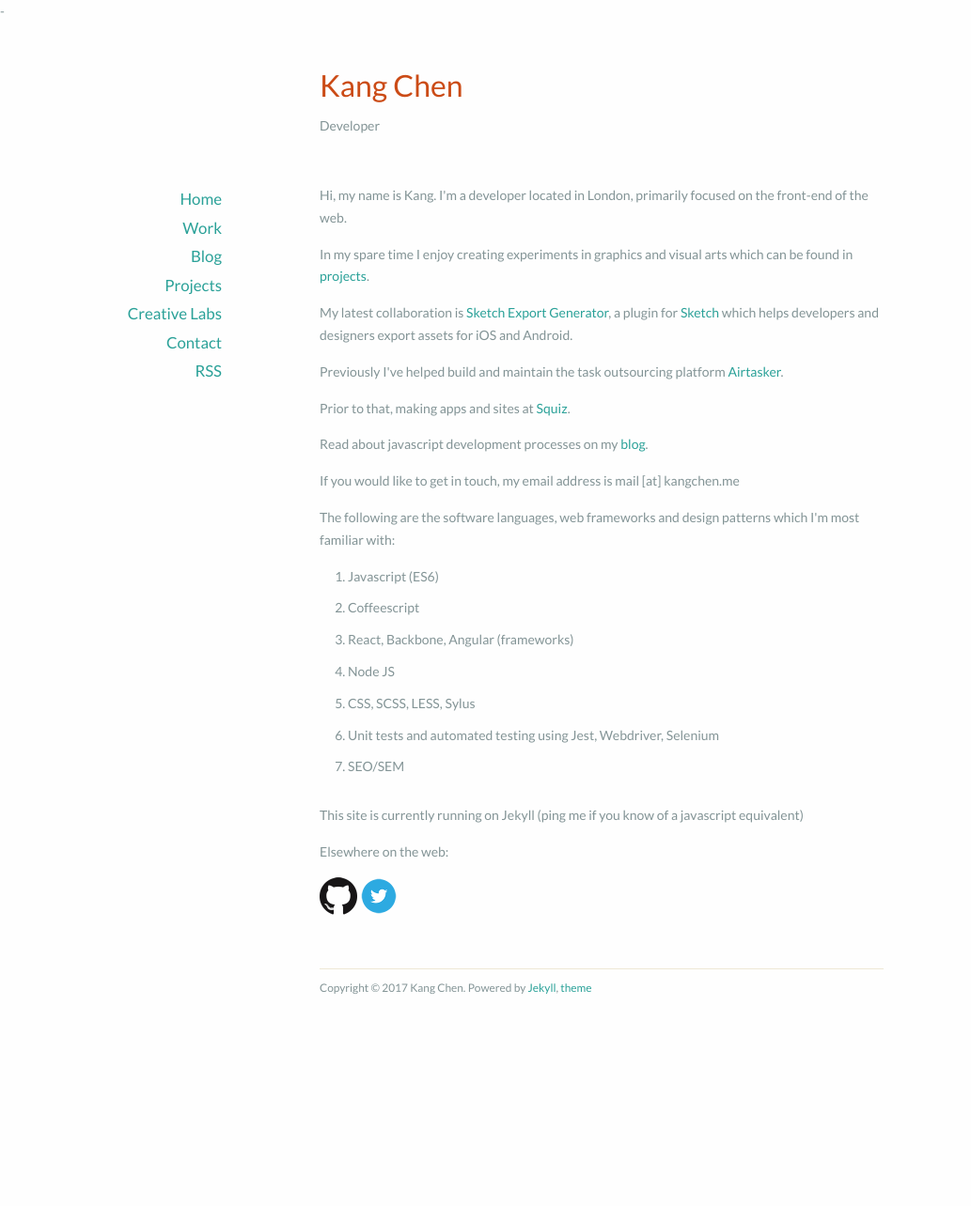
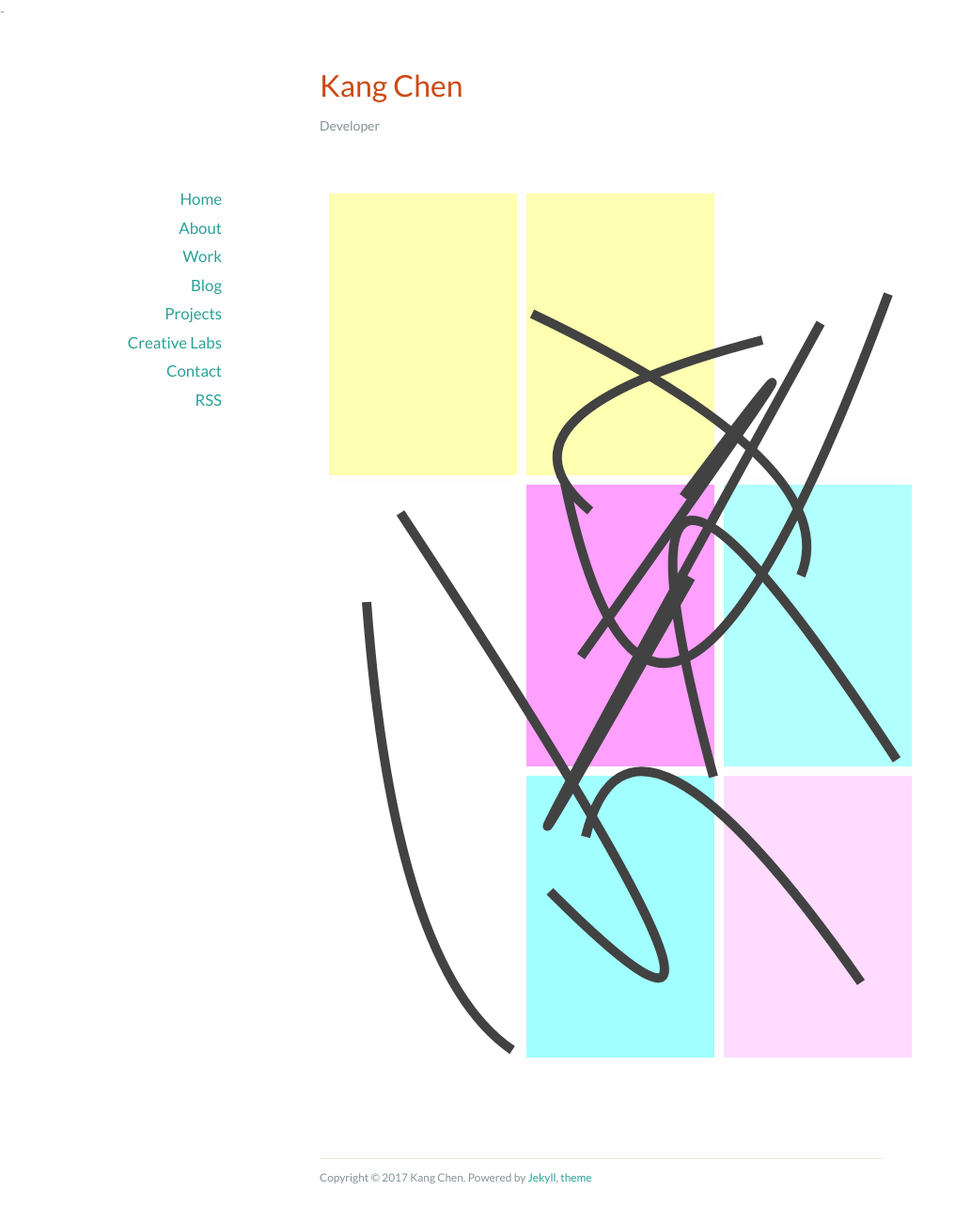
Before and after one commit to kang-chen/kang-chen.github.io, a Jekyll site: the page built from index.html, in a window 1280 px wide. Shown: the whole page at 94% size, without its empty margins (0-1033 px from the left). Built offline with Jekyll 4.4.1, drawn with Linux system fonts in a browser that asks for light colours; nearby versions of some CDN libraries; the list of posts is cut into pages by our own code; before the commit the page ends 1082 px from its top, so only the background shows below that.

```diff
--- a/_layouts/default.html
+++ b/_layouts/default.html
@@ -18,6 +18,7 @@
   <link href="https://fonts.googleapis.com/css?family=Lato" rel="stylesheet">
   <link href="/assets/css/style.css" rel="stylesheet" />
   <link href="/assets/css/colors-light.css" rel="stylesheet" />
+  <script src="https://ajax.googleapis.com/ajax/libs/jquery/3.2.1/jquery.min.js"></script>
   <script>
     (function(i,s,o,g,r,a,m){i['GoogleAnalyticsObject']=r;i[r]=i[r]||function(){
     (i[r].q=i[r].q||[]).push(arguments)},i[r].l=1*new Date();a=s.createElement(o),
@@ -32,13 +33,12 @@
     <h1><a href="/">Kang Chen</a></h1>
     <p>Developer</p>
   </header>
-
   <div id="page">
     <div id="sidebar">
       <nav>
         <ul>
           <li><a href="/">Home</a></li>
-          <!-- <li><a href="/about">About</a></li> -->
+          <li><a href="/about">About</a></li>
           <li><a href="/work">Work</a></li>
           <li><a href="/blog">Blog</a></li>
           <li><a href="/projects">Projects</a></li>
@@ -69,8 +69,5 @@
       $('#sidebar nav ul').mobileMenu({'topOptionText': 'Menu', 'prependTo': '#sidebar nav'});
     });
   </script>
-
-
-
 </body>
 </html>
--- a/index.html
+++ b/index.html
@@ -2,47 +2,81 @@
 layout: default
 title: Home
 ---
-<div class="about">
-  <p>Hi, my name is Kang. I'm a developer located in London, primarily focused on the front-end of the web.</p>
-  <p>In my spare time I enjoy creating experiments in graphics and visual arts which can be found in <a href="/projects">projects</a>.</p>
-  <p>My latest collaboration is <a href="https://github.com/kang-chen/sketch-export-generator" target="_blank">Sketch Export Generator</a>, a plugin for <a href="https://www.sketchapp.com/" target="_blank">Sketch</a> which helps developers and designers export assets for iOS and Android.</p>
-  <p>Previously I've helped build and maintain the task outsourcing platform <a href="http://www.airtasker.com" target="_blank">Airtasker</a>.</p>
-  <p>Prior to that, making apps and sites at <a href="https://www.squiz.net/" target="_blank">Squiz</a>.</p>
-  <p>Read about javascript development processes on my <a href="/blog">blog</a>.</p>
-  <p class="email">If you would like to get in touch, my email address is mail [at] kangchen.me</p>
+
+<div class="home-container">
+    <canvas id="canvas-2" width="640" height="980"></canvas>
+      <script>
+
+        if ( !window.requestAnimationFrame ) {
+
+          window.requestAnimationFrame = ( function() {
+            return window.webkitRequestAnimationFrame ||
+            window.mozRequestAnimationFrame ||
+            window.oRequestAnimationFrame ||
+            window.msRequestAnimationFrame ||
+            function( /* function FrameRequestCallback */ callback, /* DOMElement Element */ element ) {
+              window.setTimeout( callback, 1000 / 60 );
+            };
+
+          } )();
+        }
+
+        var c2=document.getElementById("canvas-2");
+        var ctx2=c2.getContext("2d");
+        var maxHeight = 1080;
+        function startAnimating2(fps) {
+            fpsInterval = 1000 / fps;
+            then = Date.now();
+            startTime = then;
+            drawGrids2(200, 300, 9, 10, ctx2, true);
+        }
+        function drawGrids2(width, height, number, padding = 50, context, interval) {
+            console.log("drawgrids called")
+            var maxWidth = 630;
+            var newWidth = padding;
+            var newHeight = padding;
+
+            function draw() {
+              for ( i = 0; i < number; i++ ) {
+                // Light pastels
+                var r = Math.floor((Math.random() * 255) + 155);
+                var g = Math.floor((Math.random() * 255) + 155);
+                var b = Math.floor((Math.random() * 255) + 155);
+                // var r = Math.floor((Math.random() * 155) + 1);
+                // var g = Math.floor((Math.random() * 5) + 1);
+                // var b = Math.floor((Math.random() * 255) + 1);
+                context.fillStyle = `rgb(${~~r},${~~g},${~~b})`
+                context.fillRect(newWidth, newHeight, width, height)
+                newWidth += (width+padding)
+                if (newWidth > maxWidth) {
+                  newHeight += (height + padding);
+                  newWidth = padding;
+                }
+              }
+
+              quadNumber = 6
+              strokeWidth = 10
+              strokeColor = "#424242"
+              // context.clearRect(0, 0, c.width, c.height)
+              for ( i = 0; i < number; i++ ) {
+                var moveToCordX = Math.floor((Math.random() * maxWidth) + 1);
+                var moveToCordY = Math.floor((Math.random() * maxHeight) + 1);
+                var lineToCordX = Math.floor((Math.random() * maxWidth) + 1);
+                var lineToCordY = Math.floor((Math.random() * maxHeight) + 1);
+                context.beginPath();
+                context.moveTo(moveToCordX,moveToCordY);
+                var curveRegionX = Math.floor((Math.random() * -maxWidth) + maxWidth);
+                var curveRegionY = Math.floor((Math.random() * -maxHeight) + maxHeight);
+                context.quadraticCurveTo(curveRegionX,curveRegionY,lineToCordX,lineToCordY);
+                context.lineWidth=strokeWidth;
+                context.strokeStyle=strokeColor;
+                context.stroke();
+                context.closePath();
+              }
+          }
+          draw()
+        }
+        drawGrids2(200, 300, 9, 10, ctx2, false);
+        // startAnimating2(0.5);
+        </script>
 </div>
-<!-- <nav>
-  <ul>
-    <li><a href="/about/">About</a></li>
-  </ul>
-</nav> -->
-<div class="learnings">
-  <p>The following are the software languages, web frameworks and design patterns which I'm most familiar with:</p>
-  <ul>
-    <li>Javascript (ES6)</li>
-    <li>Coffeescript</li>
-    <li>React, Backbone, Angular (frameworks)</li>
-    <li>Node JS</li>
-    <li>CSS, SCSS, LESS, Sylus</li>
-    <li>Unit tests and automated testing using Jest, Webdriver, Selenium</li>
-    <li>SEO/SEM</li>
-  </ul>
-</div>
-<p class="center">This site is currently running on Jekyll (ping me if you know of a javascript equivalent)</p>
-<p class="center">Elsewhere on the web:</p>
-<div class="social-links">
-  <!-- <a href="http://codepen.io/kang/" target="_blank">
-    <img class="codepen" src="/images/codepen-text-logo.png", alt="codepen logo">
-  </a>
-  -->
-  <!--
-  <a href="https://twitter.com/kanghongchen" class="twitter-follow-button" data-show-count="false">Follow @kanghongchen</a>
-  <script>!function(d,s,id){var js,fjs=d.getElementsByTagName(s)[0],p=/^http:/.test(d.location)?'http':'https';if(!d.getElementById(id)){js=d.createElement(s);js.id=id;js.src=p+'://platform.twitter.com/widgets.js';fjs.parentNode.insertBefore(js,fjs);}}(document, 'script', 'twitter-wjs');</script>
-  -->
-  <a href="https://github.com/kang-chen" target="_blank">
-    <img class="github" srcset="/images/github-logo.png 2x" alt="github logo">
-  </a>
-  <a href="https://twitter.com/_kangchen" target="_blank">
-    <img class="twitter" srcset="/images/twitter-logo.png 2x" alt="twitter logo">
-  </a>
-</div>
--- a/labs/index.html
+++ b/labs/index.html
@@ -8,5 +8,6 @@ title: Visuals
   <ul>
     <li><a href="/labs/squares">Squares</a></li>
     <li><a href="/labs/bits">Bits</a></li>
+    <li><a href="/labs/pastel-bits">Pastel Bits - animated</a></li>
   </ul>
 </div>
```
Also changed, not shown: labs/bits/index.html (+1 -8 lines), labs/nurbs/index.html (+16 -6 lines), labs/pastel-bits/index.html (added, +48 -0 lines), labs/squares/index.html (+7 -8 lines).
